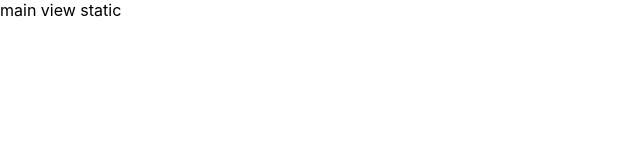
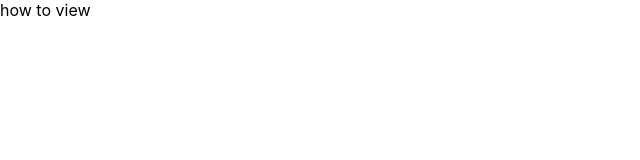
Before and after one commit to salgode/salgode-landing, a React (Create React App) app: page /como-funciona in a window 1280 px wide. Shown: the top 160 px of the page, without its empty margins (0-640 px from the left). Built offline with nearby package versions, Linux system fonts and the light colour scheme.

Commit message:
Add routes

```diff
--- /dev/null
+++ b/src/routes/ContactView.js
@@ -0,0 +1,9 @@
+import React from 'react';
+
+const ContactView = () => (
+  <div>
+    contact view
+  </div>
+);
+
+export default ContactView;
--- /dev/null
+++ b/src/routes/HowToView.js
@@ -0,0 +1,9 @@
+import React from 'react';
+
+const HowToView = () => (
+  <div>
+    how to view
+  </div>
+);
+
+export default HowToView;
--- /dev/null
+++ b/src/routes/NotFoundView.js
@@ -0,0 +1,9 @@
+import React from 'react';
+
+const NotFoundView = () => (
+  <div>
+   not found view
+  </div>
+);
+
+export default NotFoundView;
--- /dev/null
+++ b/src/routes/SocialView.js
@@ -0,0 +1,9 @@
+import React from 'react';
+
+const SocialView = () => (
+  <div>
+    social view
+  </div>
+);
+
+export default SocialView;
--- a/src/routes/router.js
+++ b/src/routes/router.js
@@ -1,9 +1,22 @@
 
 import React from 'react';
-import MainView from  './main';
+import { BrowserRouter, Route, Switch } from 'react-router-dom';
+import MainView from  './MainView';
+import HowToView from './HowToView';
+import SocialView from './SocialView';
+import ContactView from './ContactView';
+import  NotFoundView from './NotFoundView';
 
 const AppRouter = () => (
-  <MainView />
+  <BrowserRouter>
+    <Switch>
+      <Route path='/como-funciona' component={HowToView} />
+      <Route path='/medios-de-comunicacion' component={SocialView} />
+      <Route path='/contactanos' component={ContactView} />
+      <Route path='/' component={MainView} />
+      <Route component={NotFoundView} />
+    </Switch>
+  </BrowserRouter>
 )
 
 export default AppRouter;
```
Also changed, not shown: src/routes/MainView.js (renamed from src/routes/main.js).
